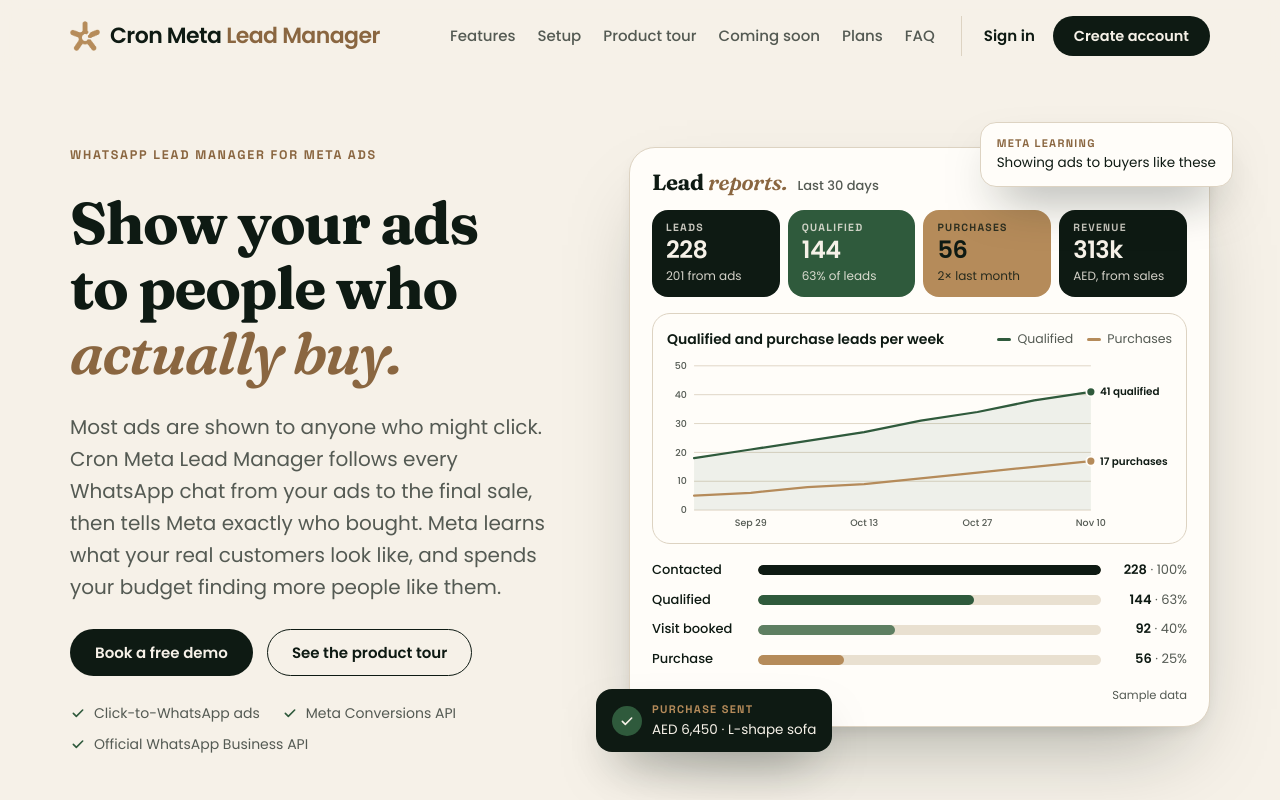
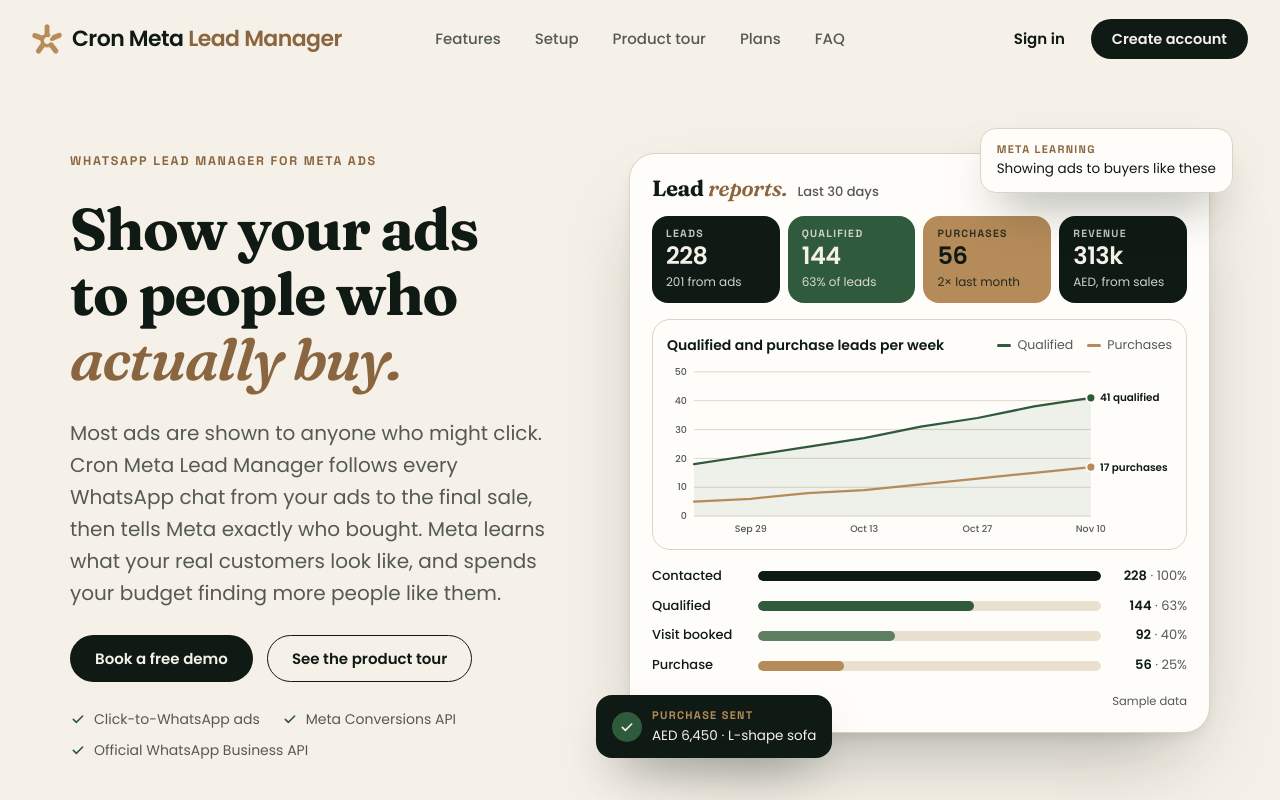
Before and after one commit to munawardin1/cron-lead-magnet-site, a plain HTML site: page index.html in a window 1280 px wide. Shown: the top 800 px of the page. Drawn offline with Linux system fonts and the light colour scheme.

Commit message:
Calmer header
Logo on the left, links centred, Sign in and Create account on the right,
with more space between them and no divider. The header is wider on large
screens, and "Coming soon" moves to the phone menu and the footer so the
bar holds five links.

Co-Authored-By: Claude Opus 5.5 <noreply@anthropic.com>

```diff
--- a/index.html
+++ b/index.html
@@ -84,12 +84,15 @@ section { padding-block: 96px; }
 /* Header */
 .site-header { position: sticky; top: env(safe-area-inset-top, 0px); z-index: 50; background: color-mix(in srgb, var(--cream) 92%, transparent); backdrop-filter: blur(10px); border-bottom: 1px solid transparent; transition: border-color .2s; }
 .site-header.scrolled { border-bottom-color: var(--line); }
-.nav { display: flex; align-items: center; gap: 26px; height: 72px; }
-.nav-links { display: flex; gap: 22px; margin-left: auto; }
-.nav-links a { text-decoration: none; font-size: 15px; font-weight: 500; color: var(--muted); white-space: nowrap; }
+/* Logo left, links centred, account buttons right: three calm groups. */
+.site-header .wrap { max-width: 1360px; padding-left: max(32px, env(safe-area-inset-left, 0px)); padding-right: max(32px, env(safe-area-inset-right, 0px)); }
+.nav { display: grid; grid-template-columns: minmax(0, 1fr) auto minmax(0, 1fr); align-items: center; gap: 32px; height: 78px; }
+.nav .logo { justify-self: start; }
+.nav-links { display: flex; gap: 34px; }
+.nav-links a { text-decoration: none; font-size: 15px; font-weight: 500; color: var(--muted); white-space: nowrap; transition: color .15s; }
 .nav-links a:hover { color: var(--ink); }
 .nav-links .menu-only { display: none; }
-.nav-actions { display: flex; align-items: center; gap: 18px; padding-left: 22px; border-left: 1px solid var(--line); }
+.nav-actions { justify-self: end; display: flex; align-items: center; gap: 26px; }
 .signin { font-weight: 600; font-size: 15px; text-decoration: none; white-space: nowrap; }
 .signin:hover { color: var(--forest); }
 .nav .btn { padding: 12px 20px; font-size: 14.5px; white-space: nowrap; }
@@ -371,9 +374,12 @@ form.demo input:focus, form.demo select:focus { outline: none; border-color: var
 @media (max-width: 1100px) {
   .taps { grid-template-columns: repeat(3, minmax(0, 1fr)); }
   .thumbs { grid-template-columns: repeat(4, minmax(0, 1fr)); }
+  .nav { display: flex; gap: 20px; height: 72px; }
+  .site-header .wrap { padding-left: max(20px, env(safe-area-inset-left, 0px)); padding-right: max(20px, env(safe-area-inset-right, 0px)); }
   .nav-links { display: none; }
-  .nav-actions { margin-left: auto; border-left: 0; padding-left: 0; }
+  .nav-actions { margin-left: auto; gap: 20px; }
   .menu-btn { display: block; margin-left: 4px; }
+  .site-header.open .nav-links .menu-only:not([data-app]) { display: block; }
   .site-header.open .nav-links { display: grid; position: absolute; top: 72px; left: 0; right: 0; background: var(--cream); border-bottom: 1px solid var(--line); padding: 12px max(20px, env(safe-area-inset-right, 0px)) 20px max(20px, env(safe-area-inset-left, 0px)); gap: 4px; }
   .site-header.open .nav-links a { padding: 12px 0; font-size: 17px; color: var(--ink); }
   .rp-flag.f1 { left: -14px; }
@@ -442,7 +448,7 @@ form.demo input:focus, form.demo select:focus { outline: none; border-color: var
       <a href="#features">Features</a>
       <a href="#setup">Setup</a>
       <a href="#tour">Product tour</a>
-      <a href="#upcoming">Coming soon</a>
+      <a class="menu-only" href="#upcoming">Coming soon</a>
       <a href="#plans">Plans</a>
       <a href="#faq">FAQ</a>
       <a class="menu-only" data-app="/login" href="#">Sign in</a>
```
